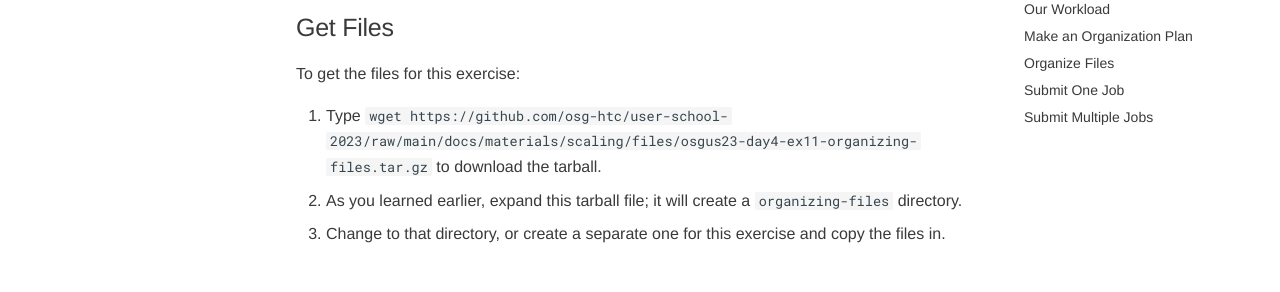
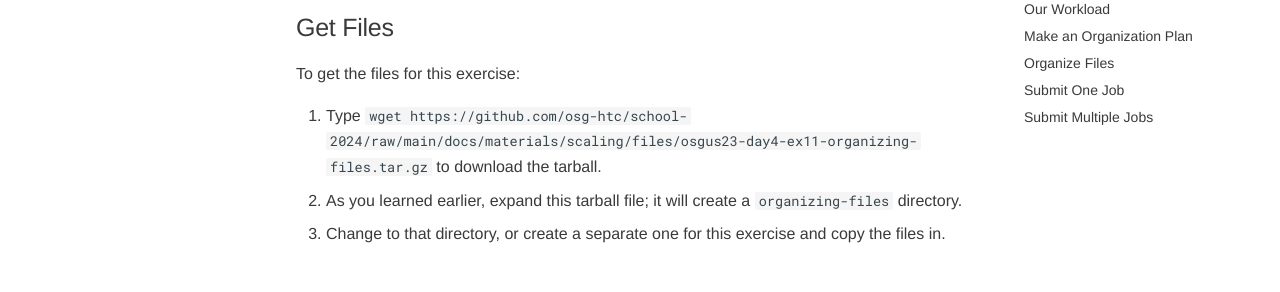
Before and after one commit to osg-htc/school-2024, an MkDocs documentation site: the page built from docs/materials/scaling/part1-ex1-organization.md, in a window 1280 px wide and 900 px high, scrolled down 317 px. Shown: the part 153-445 px from the top of the window. Built offline with MkDocs 1.6.1 and Material for MkDocs 9.7.7, drawn with Linux system fonts in a browser that asks for light colours; some of the changed lines change nothing that is shown.

Commit message:
Update tar.gz address

```diff
--- a/docs/materials/scaling/part1-ex1-organization.md
+++ b/docs/materials/scaling/part1-ex1-organization.md
@@ -16,7 +16,7 @@ Make sure you are logged into `ap40.uw.osg-htc.org`.
 
 To get the files for this exercise:
 
-1.  Type `wget https://github.com/osg-htc/user-school-2023/raw/main/docs/materials/scaling/files/osgus23-day4-ex11-organizing-files.tar.gz` to download the tarball.
+1.  Type `wget https://github.com/osg-htc/school-2024/raw/main/docs/materials/scaling/files/osgus23-day4-ex11-organizing-files.tar.gz` to download the tarball.
 1.  As you learned earlier, expand this tarball file; it will create a `organizing-files` directory.
 1.  Change to that directory, or create a separate one for this exercise and copy the files in.
 
```
